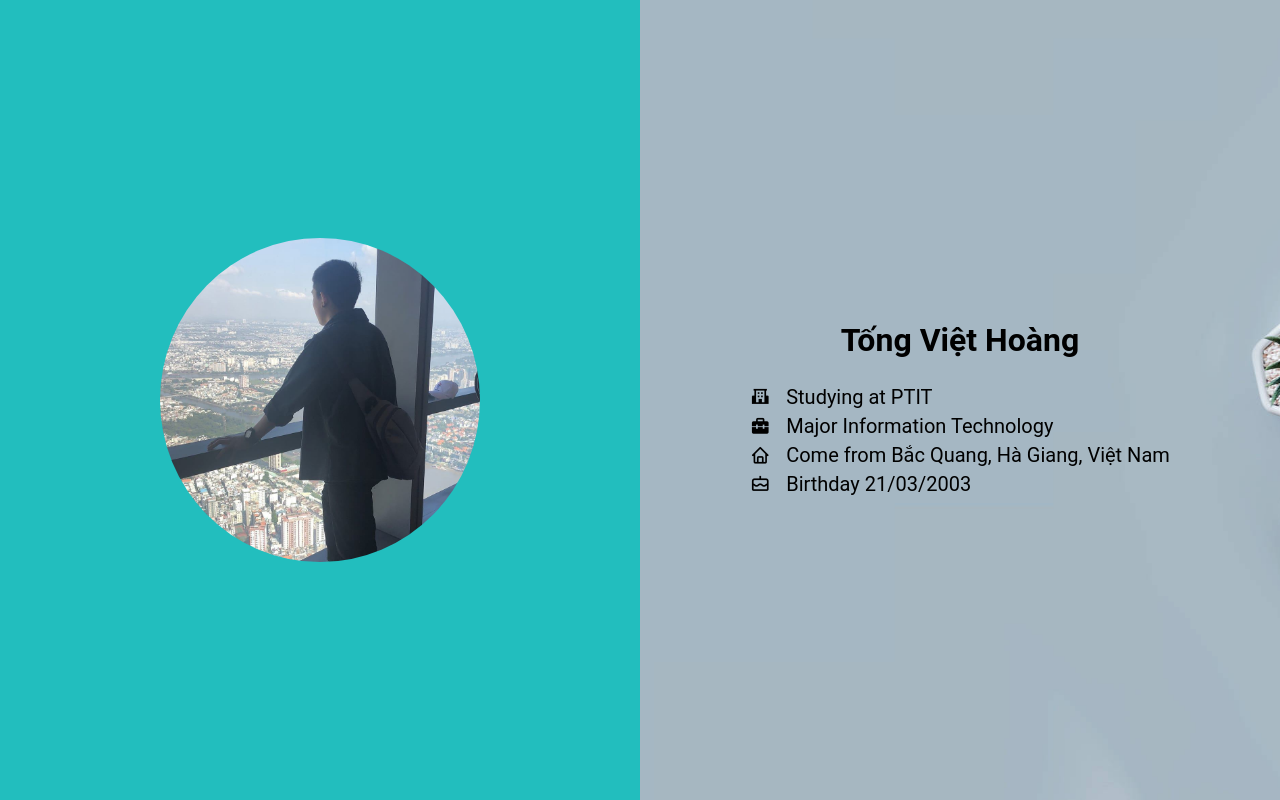
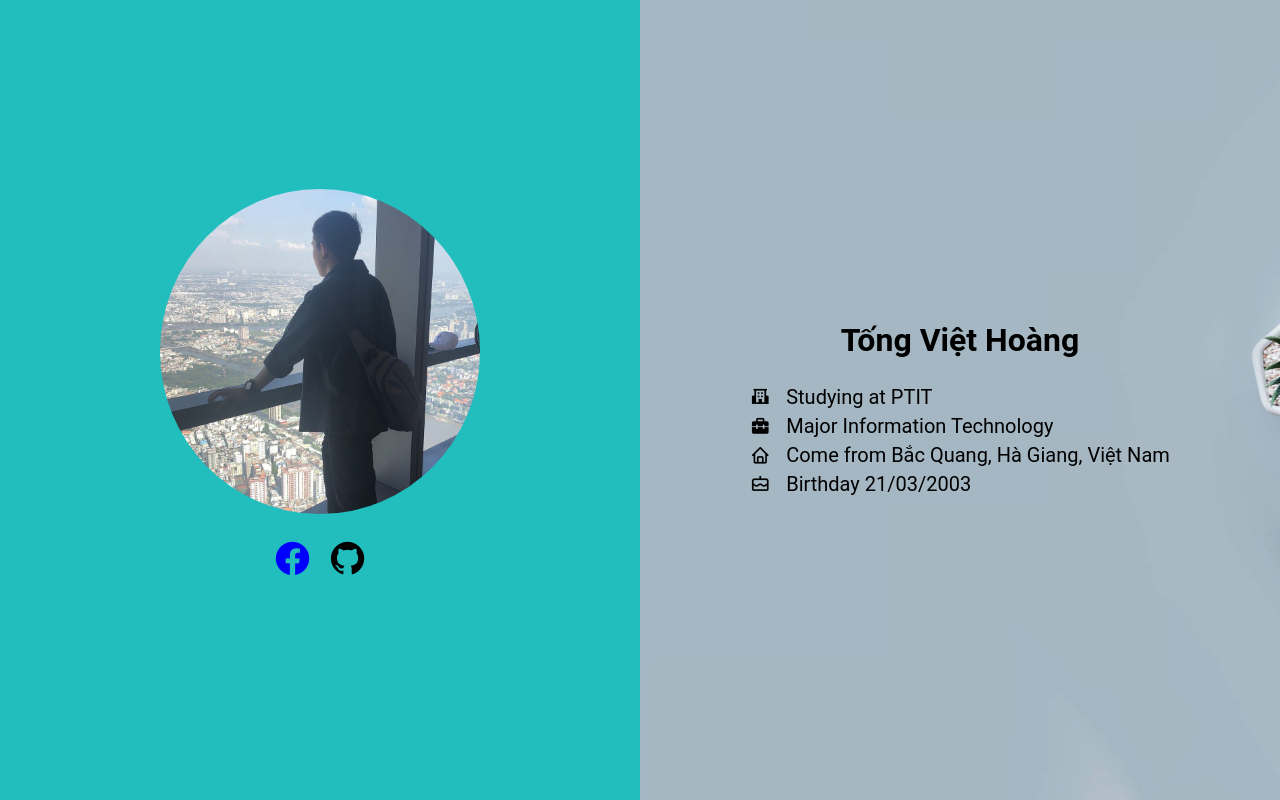
Before and after one commit to HoangB21/Introduce-myself, a plain HTML site: page index.html in a window 1280 px wide. Drawn offline with nearby package versions, Linux system fonts and the light colour scheme.

Commit message:
add social link

```diff
--- a/index.html
+++ b/index.html
@@ -12,6 +12,19 @@
 <body>
     <div class="content-left">
         <img src="./hoang.jpeg" />
+        <div class="social">
+            <div class="facebook">
+                <a href="https://www.facebook.com/tongviethoang213/">
+                    <i class='bx bxl-facebook-circle'></i>
+                </a>
+            </div>
+            <div class="github">
+                <a href="https://github.com/HoangB21">
+                    <i class='bx bxl-github'></i>
+                </a>
+            </div>
+
+        </div>
     </div>
     <div class="content-right">
         <h1>Tống Việt Hoàng</h1>
--- a/style.css
+++ b/style.css
@@ -10,10 +10,27 @@ body {
     height: 100vh;
     width: 50%;
     display: flex;
-    flex-direction: row;
+    flex-direction: column;
     justify-content: center;
     align-items: center;
     margin: 0px;
+}
+
+.social {
+    font-size: 40px;
+    margin: 25px;
+    display: flex;
+    flex-direction: row;
+    gap: 15px;
+}
+
+a {
+    text-decoration: none;
+    color: inherit;
+}
+
+.facebook {
+    color: blue;
 }
 
 .content-right {
```
